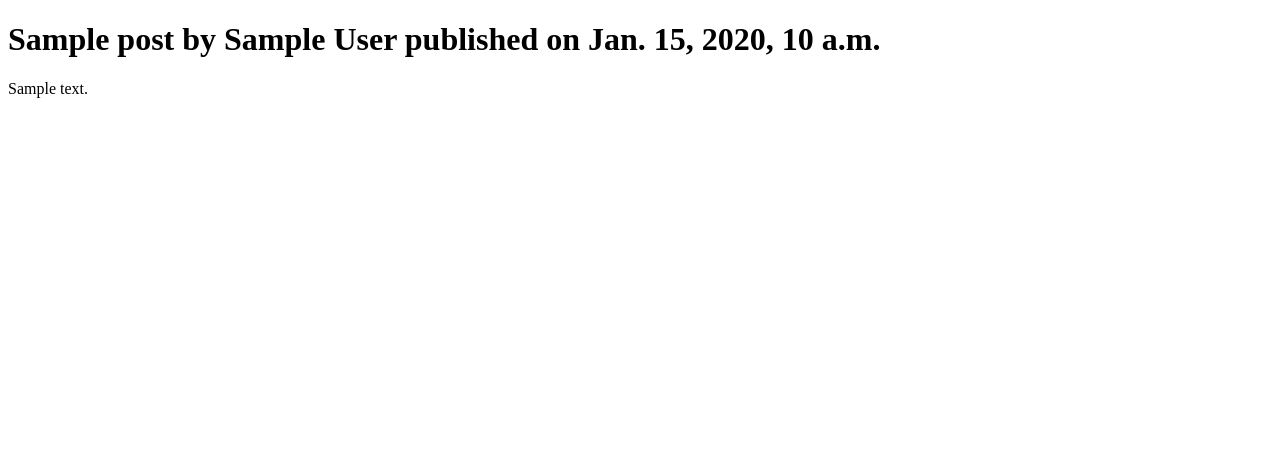
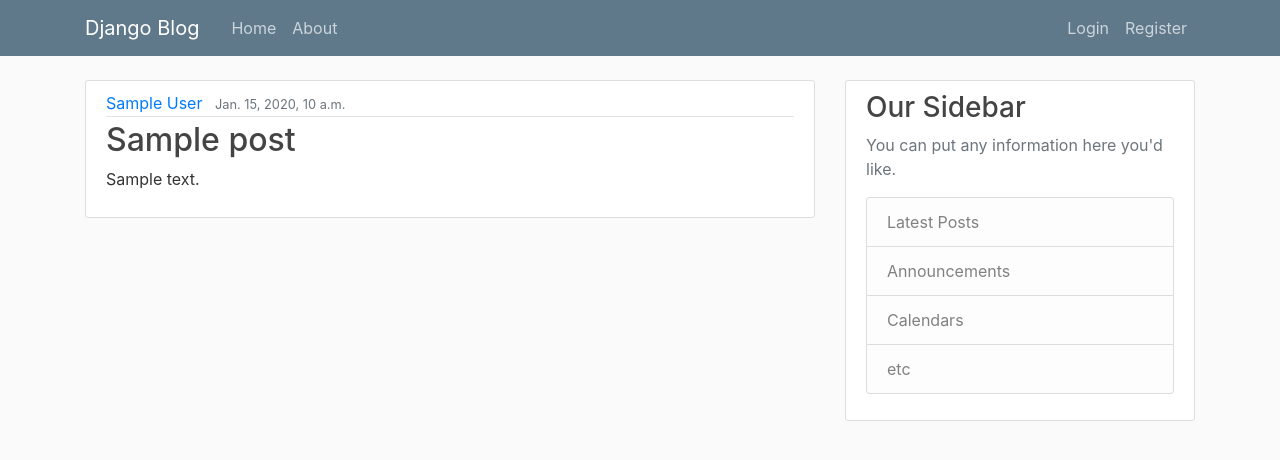
Before and after one commit to OtmanAndour/Django-blog-project, a Django app: template django_project/blog/templates/blog/home.html in a window 1280 px wide. Shown: the top 460 px of the page. Run offline with Django 3.2, Linux system fonts and the light colour scheme; the template is opened without the code that fills it: most values are stand-ins (such as "Sample title", 1, 10 or a date in 2020); some libraries are stand-ins or nearby versions.

Commit message:
Added base template and some bootstrap

```diff
--- /dev/null
+++ b/django_project/blog/static/blog/main.css
@@ -0,0 +1,84 @@
+body {
+    background: #fafafa;
+    color: #333333;
+    margin-top: 5rem;
+  }
+
+  h1, h2, h3, h4, h5, h6 {
+    color: #444444;
+  }
+
+  ul {
+    margin: 0;
+  }
+
+  .bg-steel {
+    background-color: #5f788a;
+  }
+
+  .site-header .navbar-nav .nav-link {
+    color: #cbd5db;
+  }
+
+  .site-header .navbar-nav .nav-link:hover {
+    color: #ffffff;
+  }
+
+  .site-header .navbar-nav .nav-link.active {
+    font-weight: 500;
+  }
+
+  .content-section {
+    background: #ffffff;
+    padding: 10px 20px;
+    border: 1px solid #dddddd;
+    border-radius: 3px;
+    margin-bottom: 20px;
+  }
+
+  .article-title {
+    color: #444444;
+  }
+
+  a.article-title:hover {
+    color: #428bca;
+    text-decoration: none;
+  }
+
+  .article-content {
+    white-space: pre-line;
+  }
+
+  .article-img {
+    height: 65px;
+    width: 65px;
+    margin-right: 16px;
+  }
+
+  .article-metadata {
+    padding-bottom: 1px;
+    margin-bottom: 4px;
+    border-bottom: 1px solid #e3e3e3
+  }
+
+  .article-metadata a:hover {
+    color: #333;
+    text-decoration: none;
+  }
+
+  .article-svg {
+    width: 25px;
+    height: 25px;
+    vertical-align: middle;
+  }
+
+  .account-img {
+    height: 125px;
+    width: 125px;
+    margin-right: 20px;
+    margin-bottom: 16px;
+  }
+
+  .account-heading {
+    font-size: 2.5rem;
+  }
--- /dev/null
+++ b/django_project/blog/templates/blog/base.html
@@ -0,0 +1,81 @@
+{% load static %}
+<!DOCTYPE html>
+<html>
+
+<head>
+    <!-- Required meta tags -->
+    <meta charset="utf-8">
+    <meta name="viewport" content="width=device-width, initial-scale=1, shrink-to-fit=no">
+
+    <!-- Bootstrap CSS -->
+    <link rel="stylesheet" href="https://maxcdn.bootstrapcdn.com/bootstrap/4.0.0/css/bootstrap.min.css"
+        integrity="sha384-Gn5384xqQ1aoWXA+058RXPxPg6fy4IWvTNh0E263XmFcJlSAwiGgFAW/dAiS6JXm" crossorigin="anonymous">
+    <link rel="stylesheet" type="text/css" href="{% static 'blog/main.css' %}">
+    {% if title %}
+    <title>Django Blog - {{ title }}</title>
+    {% else %}
+    <title>Django Blog</title>
+    {% endif %}
+</head>
+
+<body>
+
+    <header class="site-header">
+        <nav class="navbar navbar-expand-md navbar-dark bg-steel fixed-top">
+            <div class="container">
+                <a class="navbar-brand mr-4" href="{% url 'blog-home' %}">Django Blog</a>
+                <button class="navbar-toggler" type="button" data-toggle="collapse" data-target="#navbarToggle"
+                    aria-controls="navbarToggle" aria-expanded="false" aria-label="Toggle navigation">
+                    <span class="navbar-toggler-icon"></span>
+                </button>
+                <div class="collapse navbar-collapse" id="navbarToggle">
+                    <div class="navbar-nav mr-auto">
+                        <a class="nav-item nav-link" href="{% url 'blog-home' %}">Home</a>
+                        <a class="nav-item nav-link" href="{% url 'blog-about' %}">About</a>
+                    </div>
+                    <!-- Navbar Right Side -->
+                    <div class="navbar-nav">
+                        <a class="nav-item nav-link" href="#">Login</a>
+                        <a class="nav-item nav-link" href="#">Register</a>
+                    </div>
+                </div>
+            </div>
+        </nav>
+    </header>
+
+    <main role="main" class="container">
+        <div class="row">
+            <div class="col-md-8">
+                {% block content %}{% endblock %}
+            </div>
+            <div class="col-md-4">
+                <div class="content-section">
+                    <h3>Our Sidebar</h3>
+                    <p class='text-muted'>You can put any information here you'd like.
+                        <ul class="list-group">
+                            <li class="list-group-item list-group-item-light">Latest Posts</li>
+                            <li class="list-group-item list-group-item-light">Announcements</li>
+                            <li class="list-group-item list-group-item-light">Calendars</li>
+                            <li class="list-group-item list-group-item-light">etc</li>
+                        </ul>
+                    </p>
+                </div>
+            </div>
+        </div>
+    </main>
+
+
+    <!-- Optional JavaScript -->
+    <!-- jQuery first, then Popper.js, then Bootstrap JS -->
+    <script src="https://code.jquery.com/jquery-3.2.1.slim.min.js"
+        integrity="sha384-KJ3o2DKtIkvYIK3UENzmM7KCkRr/rE9/Qpg6aAZGJwFDMVNA/GpGFF93hXpG5KkN"
+        crossorigin="anonymous"></script>
+    <script src="https://cdnjs.cloudflare.com/ajax/libs/popper.js/1.12.9/umd/popper.min.js"
+        integrity="sha384-ApNbgh9B+Y1QKtv3Rn7W3mgPxhU9K/ScQsAP7hUibX39j7fakFPskvXusvfa0b4Q"
+        crossorigin="anonymous"></script>
+    <script src="https://maxcdn.bootstrapcdn.com/bootstrap/4.0.0/js/bootstrap.min.js"
+        integrity="sha384-JZR6Spejh4U02d8jOt6vLEHfe/JQGiRRSQQxSfFWpi1MquVdAyjUar5+76PVCmYl"
+        crossorigin="anonymous"></script>
+</body>
+
+</html>
--- a/django_project/blog/templates/blog/home.html
+++ b/django_project/blog/templates/blog/home.html
@@ -1,15 +1,16 @@
-<!DOCTYPE html>
-<html>
+{% extends "blog/base.html" %}
 
-<head>
-    <title>Blog home</title>
-</head>
-
-<body>
+{% block content %}
     {% for post in posts %}
-    <h1>{{ post.title }} by {{ post.author }} published on {{ post.date }}</h1>
-    <p>{{ post.content }}</p>
+        <article class="media content-section">
+            <div class="media-body">
+                <div class="article-metadata">
+                    <a class="mr-2" href="#">{{ post.author }}</a>
+                    <small class="text-muted">{{ post.date_posted }}</small>
+                </div>
+                <h2><a class="article-title" href="#">{{ post.title }}</a></h2>
+                <p class="article-content">{{ post.content }}</p>
+            </div>
+        </article>
     {% endfor %}
-</body>
-
-</html>
+{% endblock content %}
--- a/django_project/blog/views.py
+++ b/django_project/blog/views.py
@@ -26,4 +26,4 @@ def home(request):
 
 
 def about(request):
-    return render(request, 'blog/about.html')
+    return render(request, 'blog/about.html', {'title': 'about'})
```
Also changed, not shown: django_project/blog/templates/blog/about.html (+3 -10 lines).
